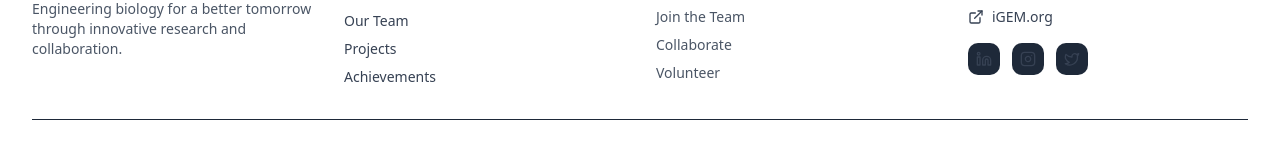
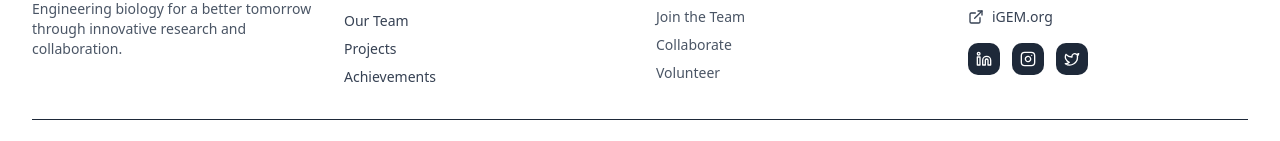
Before and after one commit to yuen-liu/igemwiki, a React (Vite) app: page / in a window 1280 px wide. Shown: the part 3022-3163 px from the top of the page. Built offline with nearby package versions, Linux system fonts and the light colour scheme.

Commit message:
fixed icon colors

```diff
--- a/src/components/Footer.tsx
+++ b/src/components/Footer.tsx
@@ -130,21 +130,21 @@ export function Footer({ onNavigate }: FooterProps) {
                 className="w-8 h-8 bg-gray-800 rounded-lg flex items-center justify-center hover:bg-blue-600 transition-colors"
                 aria-label="LinkedIn"
               >
-                <Linkedin className="w-4 h-4 text-gray-700" />
+                <Linkedin className="w-4 h-4 text-white" />
               </a>
               <a
                 href="https://www.instagram.com/columbiaigem"
                 className="w-8 h-8 bg-gray-800 rounded-lg flex items-center justify-center hover:bg-blue-600 transition-colors"
                 aria-label="Instagram"
               >
-                <Instagram className="w-4 h-4 text-gray-700" />
+                <Instagram className="w-4 h-4 text-white" />
               </a>
               <a
                 href=""
                 className="w-8 h-8 bg-gray-800 rounded-lg flex items-center justify-center hover:bg-blue-600 transition-colors"
                 aria-label="Twitter"
               >
-                <Twitter className="w-4 h-4 text-gray-700" />
+                <Twitter className="w-4 h-4 text-white" />
               </a>
             </div>
           </div>
```
